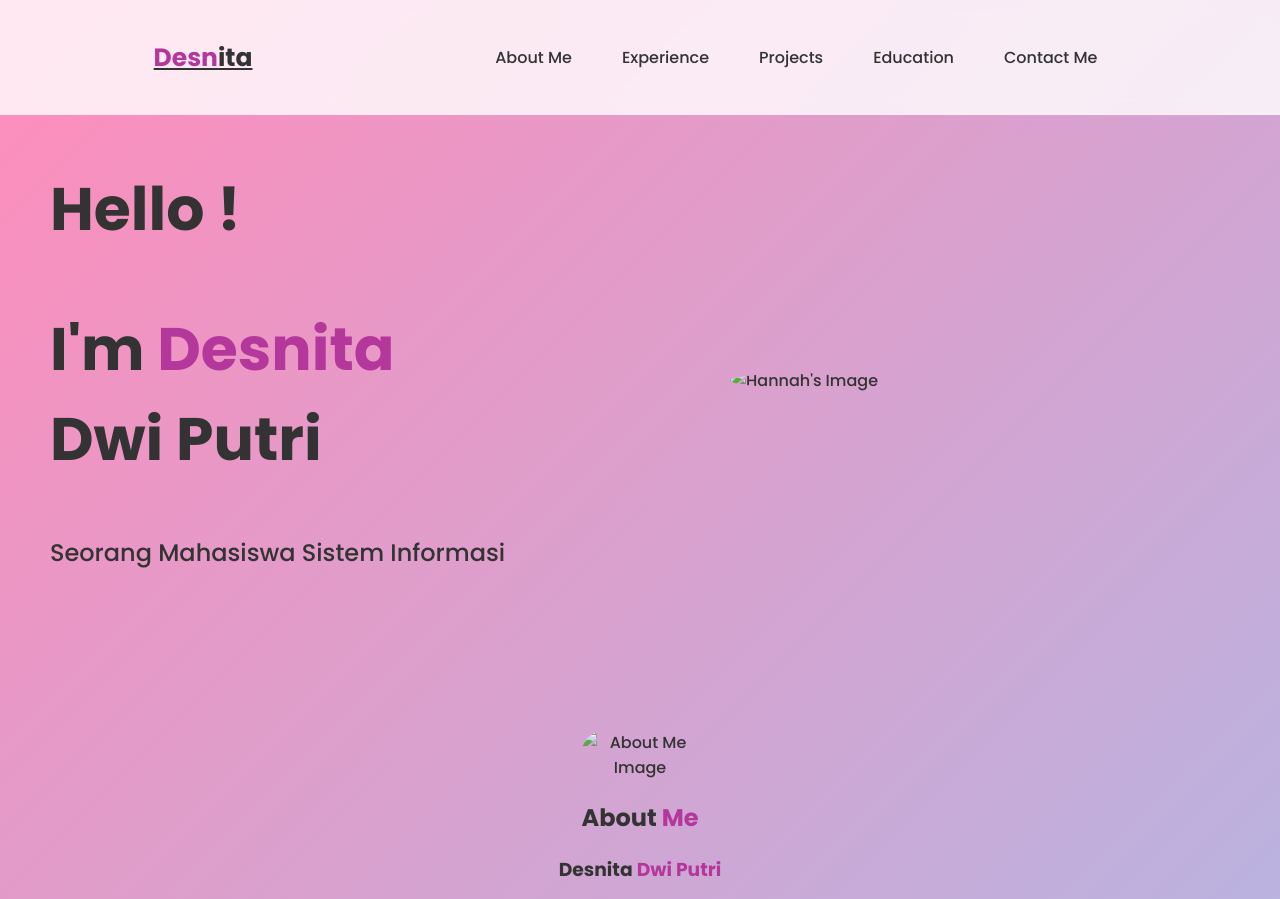
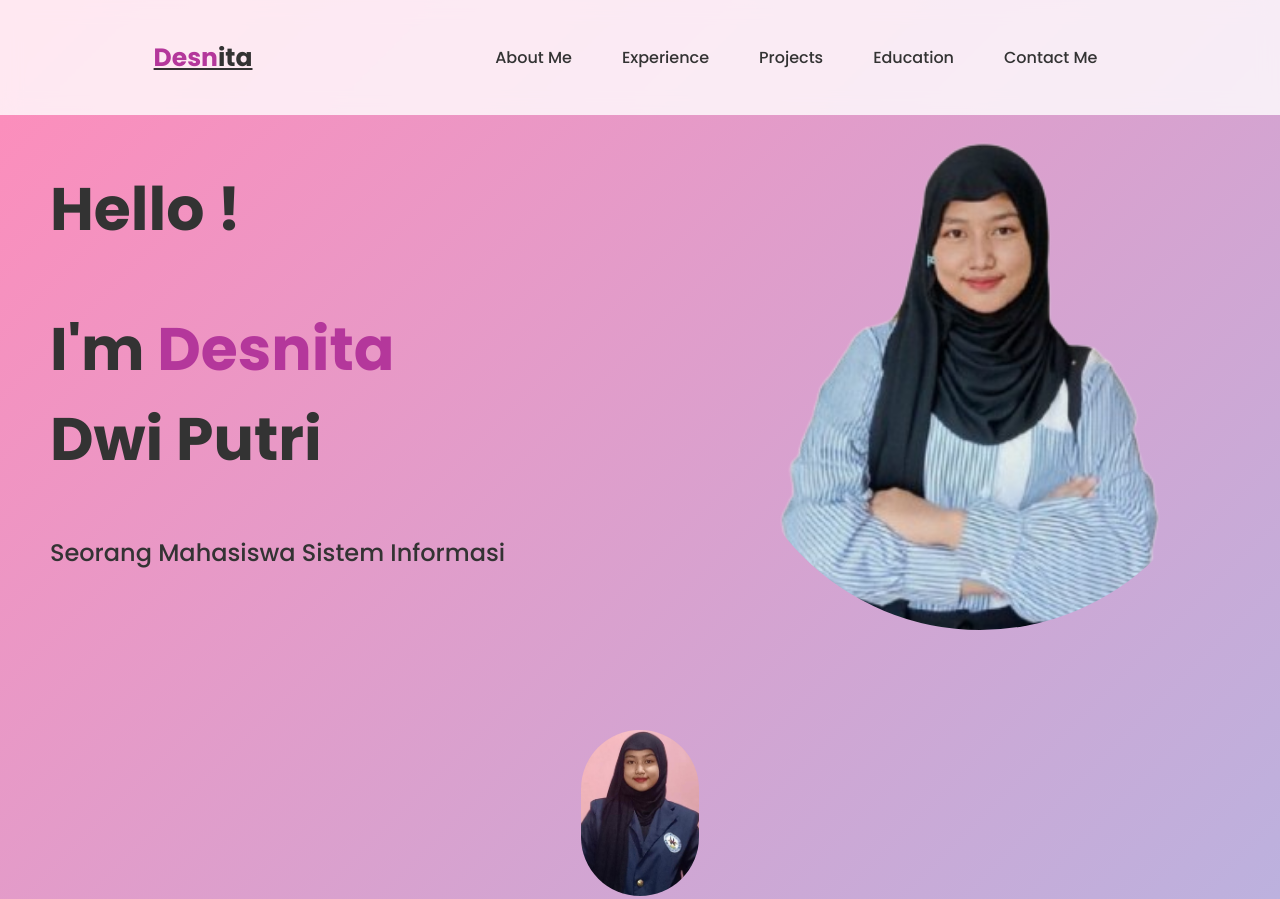
Before and after one commit to desnitadwip/desnitadwip.github.io, a plain HTML site: page index.html in a window 1280 px wide. Shown: the top 899 px of the page. Drawn offline with nearby package versions, Linux system fonts and the light colour scheme.

Commit message:
menambahkan foto pada web

```diff
--- a/index.html
+++ b/index.html
@@ -28,13 +28,13 @@
             <p>Seorang Mahasiswa Sistem Informasi</p>
         </div>
         <div class="img-box">
-            <img src="images.png" alt="Hannah's Image">
+            <img src="img/images.png" alt="Hannah's Image">
         </div>
     </section>
 
     <section class="about" id="about">
         <div class="about-img">
-            <img src="profile.jpg" alt="About Me Image">
+            <img src="img/profile.jpg" alt="About Me Image">
         </div>
         <div class="about-content">
             <h2 class="heading">About <span>Me</span></h2>
```
